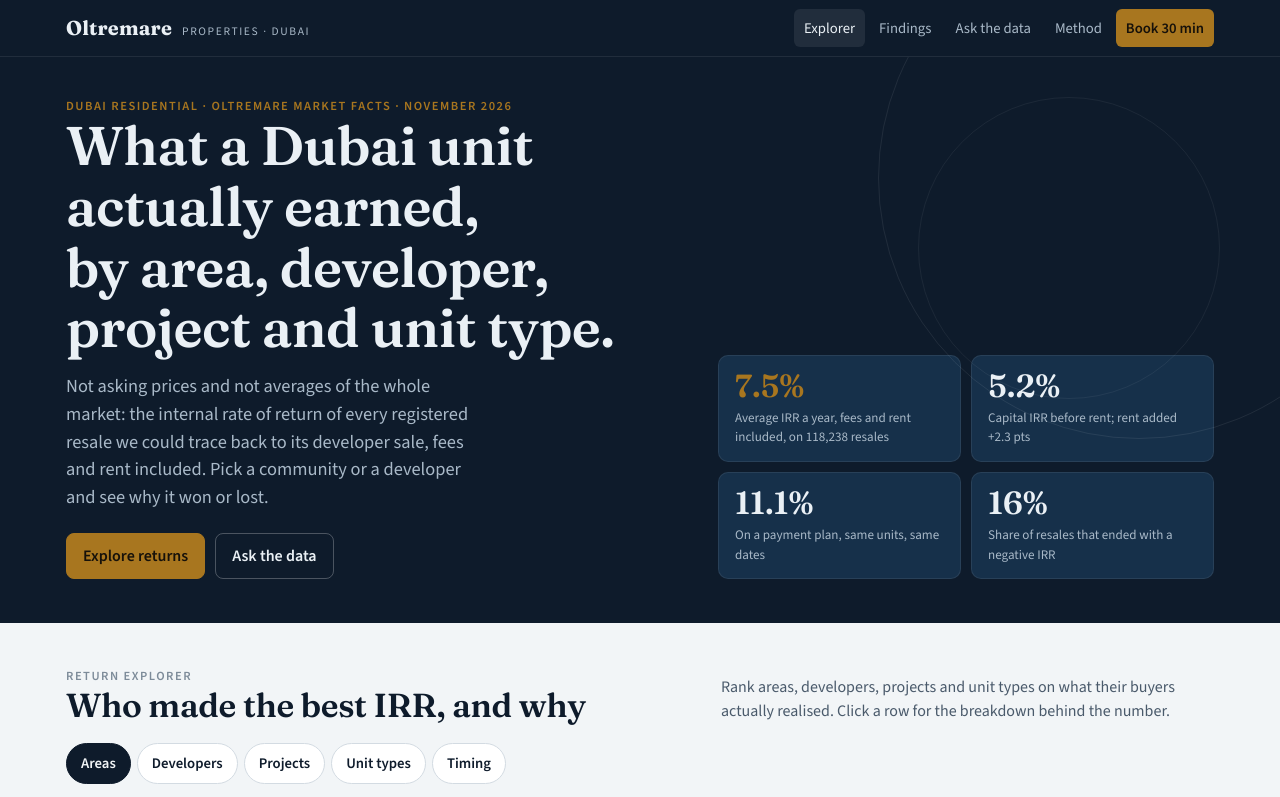
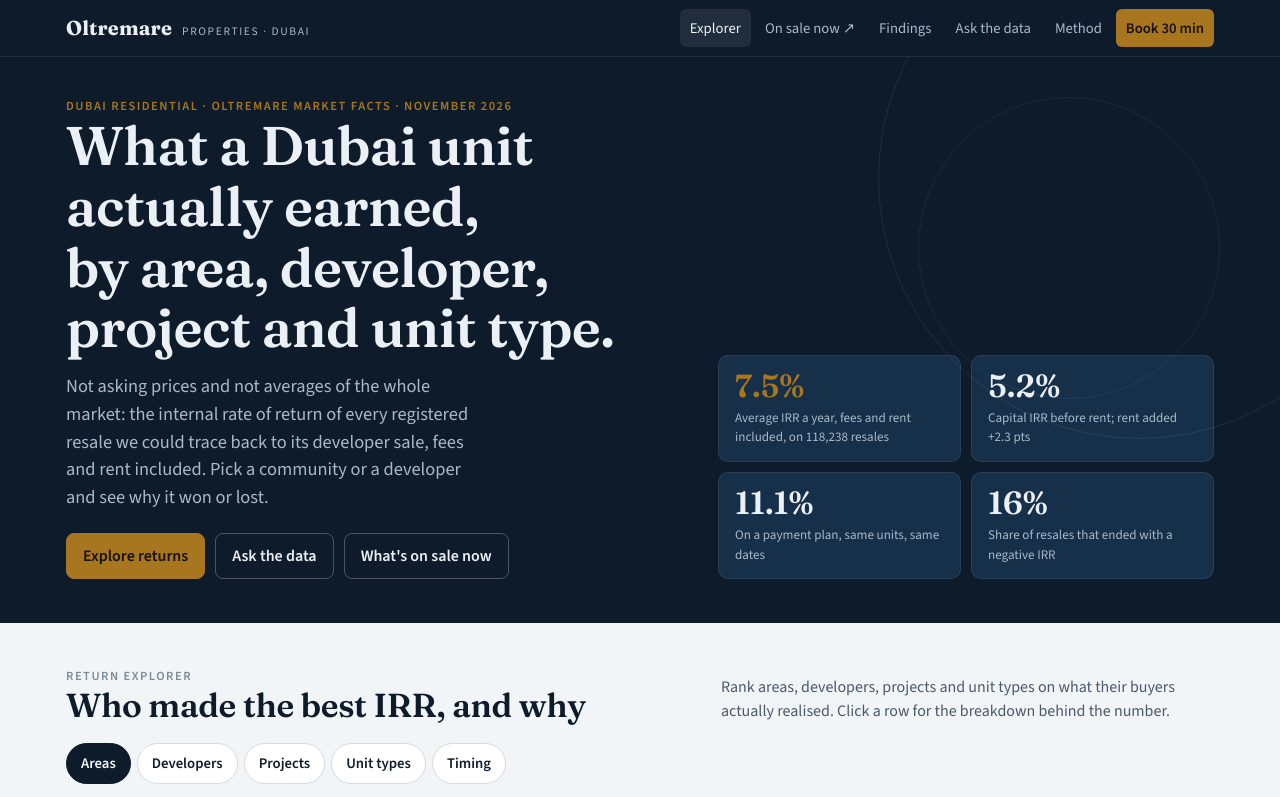
Before and after one commit to ahmedghorbel-prog/oltremare.pro, a plain HTML site: page index.html in a window 1280 px wide. Shown: the top 797 px of the page. Drawn offline with nearby package versions, Linux system fonts and the light colour scheme.

Commit message:
Catalogue links back on (Alnair fixed custom-domain sign-in)

```diff
--- a/index.html
+++ b/index.html
@@ -692,7 +692,7 @@ const CONFIG = {
   CALENDLY_URL: "",         // optional: if set, the booking button opens this link
   SHOW_FULL_RANKINGS: false,// false: ranked lists show the top TOP_N; the complete ranking is reserved for the call
   TOP_N: 15,
-  ALNAIR_WHITE_LABEL_URL: "",   // Oltremare's white-label catalogue https://offers.oltremare.pro (Alnair agency 15827) — set back once Alnair fixes the sign-in captcha on custom domains (403 on 22 Nov 2026)
+  ALNAIR_WHITE_LABEL_URL: "https://offers.oltremare.pro",   // Oltremare's white-label catalogue (Alnair agency 15827) — catalogue links when set; empty hides them
   ALNAIR_PROJECT_LINK: "https://offers.oltremare.pro/en/dubai/project/{slug}",      // per-project link template on the white label ({slug} = Alnair project slug)
   DEPLOY_EDIT_URL: "https://github.com/ahmedghorbel-prog/oltremare.pro/edit/main/index.html", // owner panel: where the copied site HTML is pasted to publish oltremare.pro
 };
```
